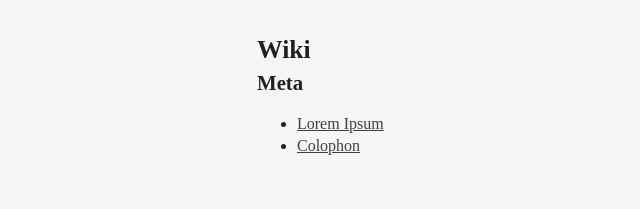
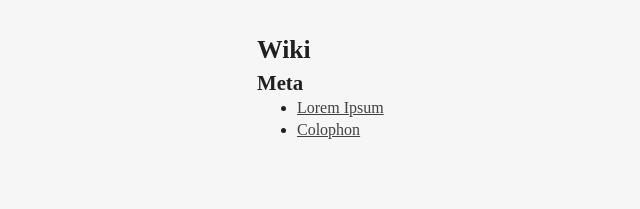
Before and after one commit to GraaantBowers/Mercury, a plain HTML site: page index.html in a window 1280 px wide. Shown: the whole page, without its empty margins (71-711 px from the left). Drawn offline with Linux system fonts and the light colour scheme.

Commit message:
Commit 2024-06-21T09:54:04

```diff
--- a/styles.css
+++ b/styles.css
@@ -2,13 +2,14 @@ body { font-size: medium; background-color: #f6f6f6; color: #202020; max-width:
 p { text-indent: 1ch; margin: 0; margin-top: .4rem; margin-bottom: .4rem; }
 h1 { font-size: 1.6rem; margin: 0; }
 h2, h3, h4, h5, h6 { font-size: 1.3rem; margin: 0; }
-a { color: #404040; }
-a:hover { text-decoration: none; }
+a { color: #404040 }
+a:hover { text-decoration: none }
 code, pre, kbd, samp, tt { font-family: 'Courier New', Courier, monospace; }
-table { border-collapse: collapse; }
-td, th { padding: 10px 20px; }
-caption { padding: 10px; }
+table { border-collapse: collapse }
+td, th { padding: 10px 20px }
+caption { padding: 10px }
 img { width: 100%; height: auto; margin: 0 auto; padding: 1rem; }
 blockquote { padding-left: 1rem; padding-right: 1rem; }
 footer { text-align: center; padding-top: 1rem; }
-footer::first-letter { font-size: 2rem; }
+footer::first-letter { font-size: 2rem }
+ul { margin-top: 0}
```
